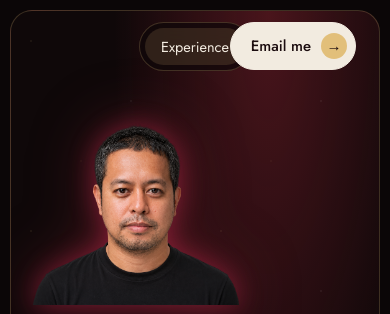
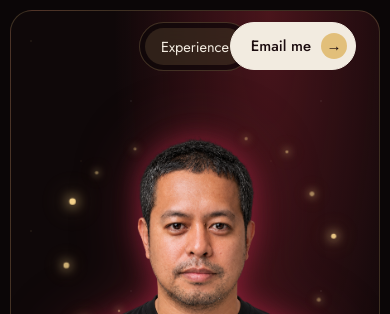
Before and after one commit to Mark-Kevin-generalist/Portfolio, a plain HTML site: page index.html in a window 390 px wide. Shown: the top 314 px of the page. Drawn offline with nearby package versions, Linux system fonts and the light colour scheme.

Commit message:
Use portrait video layout and animated hero particles

```diff
--- a/index.html
+++ b/index.html
@@ -48,7 +48,12 @@ h1 .ln:nth-child(2) span{animation-delay:.15s}h1 .ln:nth-child(3) span{animation
 .who{margin-top:22px}.who b{font-weight:500;font-size:18px}.who span{display:block;color:var(--mute)}
 .sub{margin-top:10px;color:var(--mute);max-width:44ch}
 .cta{display:flex;flex-wrap:wrap;gap:10px;margin-top:24px}
-.photo{position:relative;width:clamp(250px,27vw,380px);height:auto;aspect-ratio:auto;border:0;padding:0;margin:0;background:transparent;box-shadow:none;isolation:isolate;filter:none}
+.portrait-stage{position:relative;width:clamp(250px,27vw,380px);min-height:320px;display:grid;place-items:end center;isolation:isolate;overflow:visible}
+.photo{position:relative;width:100%;height:auto;aspect-ratio:auto;border:0;padding:0;margin:0;background:transparent;box-shadow:none;filter:none}
+.photo img{filter:drop-shadow(0 0 24px rgba(226,191,122,.16)) drop-shadow(0 0 44px rgba(122,31,43,.32))}
+.orbit-particle{position:absolute;z-index:2;width:5px;height:5px;border-radius:50%;background:#f4d18b;box-shadow:0 0 8px 2px rgba(226,191,122,.55),0 0 20px 5px rgba(226,191,122,.18);pointer-events:none;animation:particle-drift 4.8s ease-in-out infinite}
+.orbit-particle.p1{left:4%;top:35%;animation-delay:-.4s}.orbit-particle.p2{left:14%;top:20%;width:4px;height:4px;animation-delay:-2.1s}.orbit-particle.p3{left:2%;top:58%;animation-delay:-1.3s}.orbit-particle.p4{left:22%;top:73%;width:3px;height:3px;animation-delay:-3.4s}.orbit-particle.p5{left:28%;top:10%;width:4px;height:4px;animation-delay:-2.7s}.orbit-particle.p6{right:8%;top:29%;animation-delay:-1.8s}.orbit-particle.p7{right:1%;top:48%;width:4px;height:4px;animation-delay:-.9s}.orbit-particle.p8{right:17%;top:13%;width:3px;height:3px;animation-delay:-3.8s}.orbit-particle.p9{right:5%;top:68%;animation-delay:-2.4s}.orbit-particle.p10{left:35%;top:84%;width:3px;height:3px;animation-delay:-1.1s}.orbit-particle.p11{right:31%;top:6%;width:4px;height:4px;animation-delay:-3.1s}.orbit-particle.p12{left:8%;top:82%;width:4px;height:4px;animation-delay:-.6s}
+@keyframes particle-drift{0%,100%{transform:translate3d(0,0,0) scale(.75);opacity:.4}50%{transform:translate3d(4px,-13px,0) scale(1.3);opacity:1}}
 .photo::before{display:none}
 .photo img,.ph{position:relative;width:100%;height:auto;aspect-ratio:auto;border:0;outline:0;border-radius:0;object-fit:contain;display:block;background:transparent;box-shadow:none;filter:drop-shadow(0 0 13px rgba(229,45,93,.42)) drop-shadow(0 0 28px rgba(122,31,43,.58))}
 .ph{display:grid;place-items:center;background:linear-gradient(135deg,var(--wine),#220d11);font:600 70px var(--serif);color:var(--gold)}
@@ -117,7 +122,8 @@ h1 .ln:nth-child(2) span{animation-delay:.15s}h1 .ln:nth-child(3) span{animation
 .story-lead{font:500 25px/1.25 var(--serif);color:var(--cream);margin:0 0 18px}
 .story-copy>p:not(.eyebrow){max-width:62ch;color:var(--mute);margin:0 0 14px;font-size:16px}
 .story-media{border:1px solid var(--line);border-radius:16px;overflow:hidden;background:#080506;box-shadow:0 20px 55px rgba(0,0,0,.28)}
-.story-media video{display:block;width:100%;aspect-ratio:16/9;object-fit:cover;background:#080506}
+.story-media{display:flex;flex-direction:column;align-items:center;justify-content:center;padding:18px}
+.story-media video{display:block;width:min(100%,360px);aspect-ratio:9/16;height:auto;max-height:72vh;object-fit:contain;background:#080506;border-radius:14px}
 .story-media p{padding:12px 16px;color:var(--mute);font-size:14px}
 .job{display:grid;grid-template-columns:130px 1fr;gap:18px;padding:20px 0;border-top:1px solid var(--line)}
 .job time{color:var(--gold);font-size:15px}.job h3{font-size:26px}.job small{display:block;color:var(--mute);margin:2px 0 6px}.job p{color:var(--mute);font-size:15.5px}
@@ -128,8 +134,8 @@ h1 .ln:nth-child(2) span{animation-delay:.15s}h1 .ln:nth-child(3) span{animation
 .rv{opacity:0;transform:translateX(60px);transition:opacity .8s,transform .8s cubic-bezier(.2,.7,.2,1)}.rv.in{opacity:1;transform:none}
 @media(max-width:900px){
  .pill a:not(.on){display:none}.top-r .btn:not(.w){display:none}
- .hero{grid-template-columns:1fr}.photo{order:-1;width:210px}.hl{grid-template-columns:1fr 1fr}.particle,.corner{display:none}
- .work,.exp,.stick,.story-grid{grid-template-columns:1fr}.list{grid-template-columns:1fr 1fr}.chain{display:none}
+ .hero{grid-template-columns:1fr}.portrait-stage{order:-1;width:min(78vw,280px);min-height:260px;margin:0 auto}.photo{width:100%}.hl{grid-template-columns:1fr 1fr}.corner{display:none}
+ .work,.exp,.stick,.story-grid{grid-template-columns:1fr}.list{grid-template-columns:1fr 1fr}.chain{display:none}.story-media video{width:min(100%,320px);max-height:70vh}
  .stepper span{font-size:11px}.job{grid-template-columns:1fr;gap:2px}
 }
 @media(prefers-reduced-motion:reduce){
@@ -177,7 +183,7 @@ h1 .ln:nth-child(2) span{animation-delay:.15s}h1 .ln:nth-child(3) span{animation
 
 <header class="panel" id="top" data-sec="Home">
 
- <span class="particle" style="top:20%;left:42%"></span><span class="particle" style="top:34%;right:26%;animation-delay:-3s"></span><span class="particle" style="top:70%;left:46%;animation-delay:-5s"></span>
+
  <div class="hero">
   <div>
    <h1><span class="ln"><span>Not just an assistant.</span></span><span class="ln"><span class="hi">The one responsible</span></span><span class="ln"><span>when deadlines can&rsquo;t slip.</span></span></h1>
@@ -194,7 +200,10 @@ h1 .ln:nth-child(2) span{animation-delay:.15s}h1 .ln:nth-child(3) span{animation
     <a class="social-link" href="https://www.instagram.com/markkevininumerables/" target="_blank" rel="noopener" aria-label="Instagram" title="Instagram"><svg viewBox="0 0 24 24"><path d="M7 2h10a5 5 0 0 1 5 5v10a5 5 0 0 1-5 5H7a5 5 0 0 1-5-5V7a5 5 0 0 1 5-5Zm0 2.2A2.8 2.8 0 0 0 4.2 7v10A2.8 2.8 0 0 0 7 19.8h10a2.8 2.8 0 0 0 2.8-2.8V7A2.8 2.8 0 0 0 17 4.2H7Zm5 2.3a5.5 5.5 0 1 1 0 11 5.5 5.5 0 0 1 0-11Zm0 2.2a3.3 3.3 0 1 0 0 6.6 3.3 3.3 0 0 0 0-6.6Zm5.8-3.3a1.3 1.3 0 1 1 0 2.6 1.3 1.3 0 0 1 0-2.6Z"/></svg></a>
   </div>
   </div>
-  <div class="photo"><img src="assets/portrait-cutout.png" alt="Portrait of Mark Kevin Inumerables" onerror="this.outerHTML='<div class=ph>MK</div>'"></div>
+  <div class="portrait-stage" aria-label="Portrait with floating glowing particles">
+   <div class="photo"><img src="assets/portrait-cutout.png" alt="Portrait of Mark Kevin Inumerables" onerror="this.outerHTML='<div class=ph>MK</div>'"></div>
+   <span class="orbit-particle p1"></span><span class="orbit-particle p2"></span><span class="orbit-particle p3"></span><span class="orbit-particle p4"></span><span class="orbit-particle p5"></span><span class="orbit-particle p6"></span><span class="orbit-particle p7"></span><span class="orbit-particle p8"></span><span class="orbit-particle p9"></span><span class="orbit-particle p10"></span><span class="orbit-particle p11"></span><span class="orbit-particle p12"></span>
+  </div>
   <ul class="hl">
    <li><a href="#work"><b>Administration that stays organised</b><span>Records, reporting and follow-through &rarr;</span></a></li>
    <li><a href="#work"><b>Customer support that builds trust</b><span>Service, sales follow-up and collections &rarr;</span></a></li>
```
